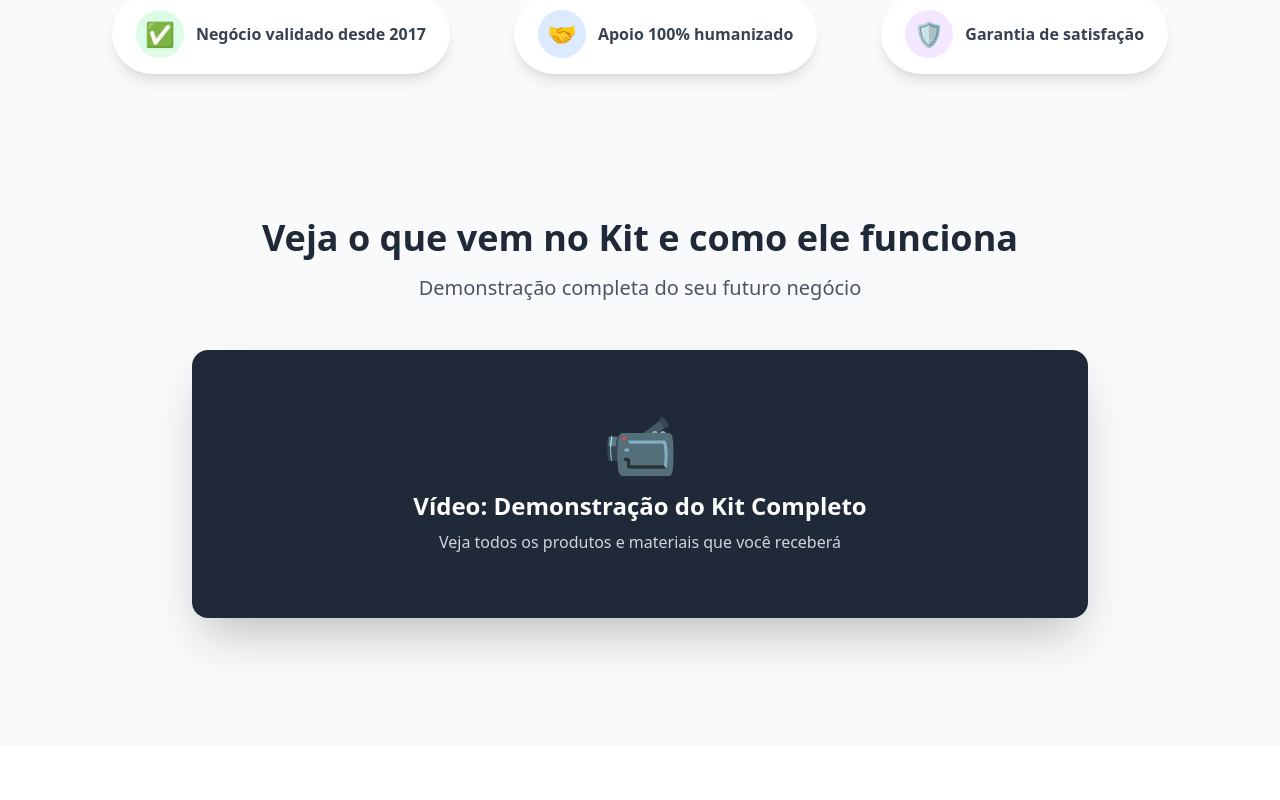
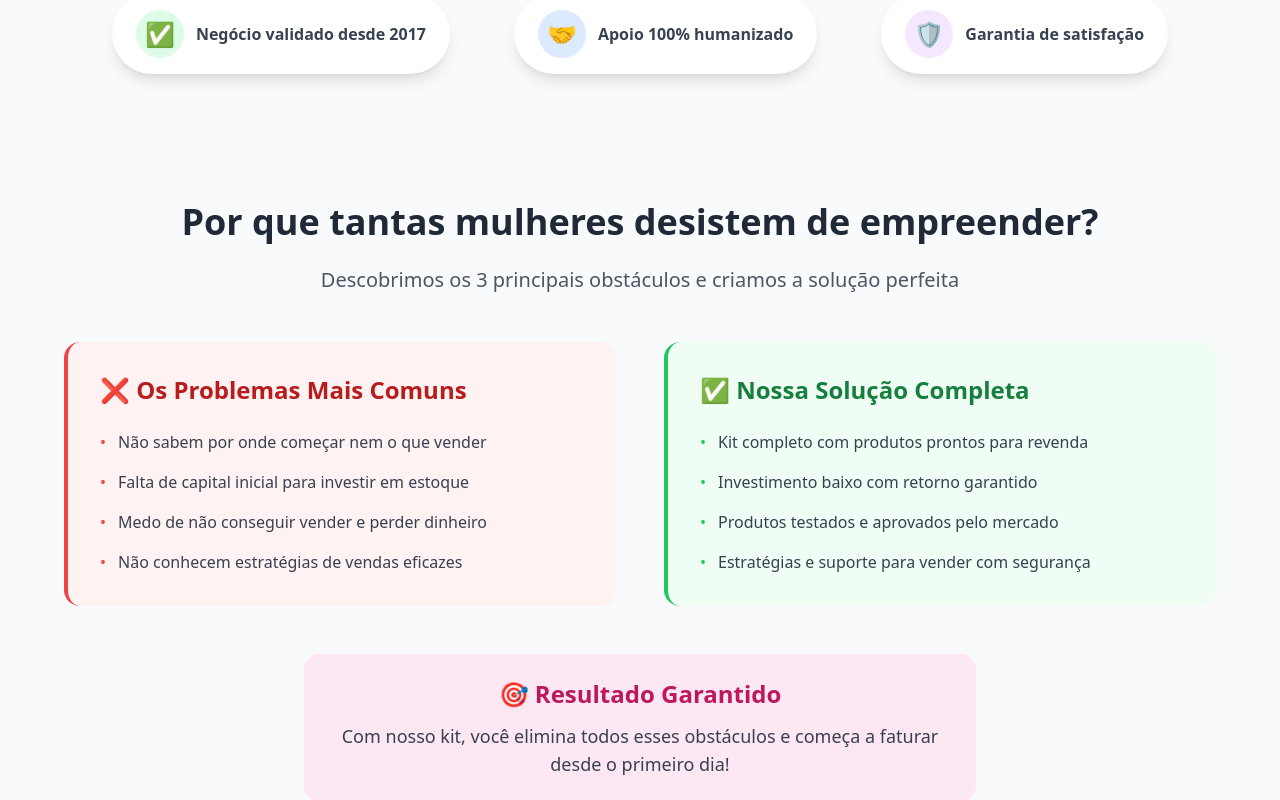
Before and after one commit to 95lucassdaniell/kit-empreendedora-reloaded, a React (Vite) app: page / in a window 1280 px wide. Shown: the part 1140-1940 px from the top of the page. Built offline with nearby package versions, Linux system fonts and the light colour scheme.

Commit message:
Fix: ProblemSolution component error
The ProblemSolution component was not returning any JSX, causing a type error in Index.tsx. This commit fixes the error by ensuring the component returns valid JSX.

```diff
--- a/src/components/ProblemSolution.tsx
+++ b/src/components/ProblemSolution.tsx
@@ -1,5 +1,84 @@
+
 import React from 'react';
+
 const ProblemSolution = () => {
-  return;
+  return (
+    <section className="py-16 bg-gray-50">
+      <div className="container mx-auto px-6">
+        <div className="text-center mb-12">
+          <h2 className="text-4xl font-bold text-gray-800 mb-6">
+            Por que tantas mulheres desistem de empreender?
+          </h2>
+          <p className="text-xl text-gray-600 mb-8">
+            Descobrimos os 3 principais obstáculos e criamos a solução perfeita
+          </p>
+        </div>
+
+        <div className="grid md:grid-cols-2 gap-12 max-w-6xl mx-auto">
+          {/* Problema */}
+          <div className="bg-red-50 p-8 rounded-2xl border-l-4 border-red-500">
+            <h3 className="text-2xl font-bold text-red-700 mb-6 flex items-center">
+              ❌ Os Problemas Mais Comuns
+            </h3>
+            <ul className="space-y-4 text-gray-700">
+              <li className="flex items-start">
+                <span className="text-red-500 mr-3">•</span>
+                <span>Não sabem por onde começar nem o que vender</span>
+              </li>
+              <li className="flex items-start">
+                <span className="text-red-500 mr-3">•</span>
+                <span>Falta de capital inicial para investir em estoque</span>
+              </li>
+              <li className="flex items-start">
+                <span className="text-red-500 mr-3">•</span>
+                <span>Medo de não conseguir vender e perder dinheiro</span>
+              </li>
+              <li className="flex items-start">
+                <span className="text-red-500 mr-3">•</span>
+                <span>Não conhecem estratégias de vendas eficazes</span>
+              </li>
+            </ul>
+          </div>
+
+          {/* Solução */}
+          <div className="bg-green-50 p-8 rounded-2xl border-l-4 border-green-500">
+            <h3 className="text-2xl font-bold text-green-700 mb-6 flex items-center">
+              ✅ Nossa Solução Completa
+            </h3>
+            <ul className="space-y-4 text-gray-700">
+              <li className="flex items-start">
+                <span className="text-green-500 mr-3">•</span>
+                <span>Kit completo com produtos prontos para revenda</span>
+              </li>
+              <li className="flex items-start">
+                <span className="text-green-500 mr-3">•</span>
+                <span>Investimento baixo com retorno garantido</span>
+              </li>
+              <li className="flex items-start">
+                <span className="text-green-500 mr-3">•</span>
+                <span>Produtos testados e aprovados pelo mercado</span>
+              </li>
+              <li className="flex items-start">
+                <span className="text-green-500 mr-3">•</span>
+                <span>Estratégias e suporte para vender com segurança</span>
+              </li>
+            </ul>
+          </div>
+        </div>
+
+        <div className="text-center mt-12">
+          <div className="bg-pink-100 p-6 rounded-2xl max-w-2xl mx-auto">
+            <h4 className="text-2xl font-bold text-pink-700 mb-3">
+              🎯 Resultado Garantido
+            </h4>
+            <p className="text-gray-700 text-lg">
+              Com nosso kit, você elimina todos esses obstáculos e começa a faturar desde o primeiro dia!
+            </p>
+          </div>
+        </div>
+      </div>
+    </section>
+  );
 };
+
 export default ProblemSolution;
```
